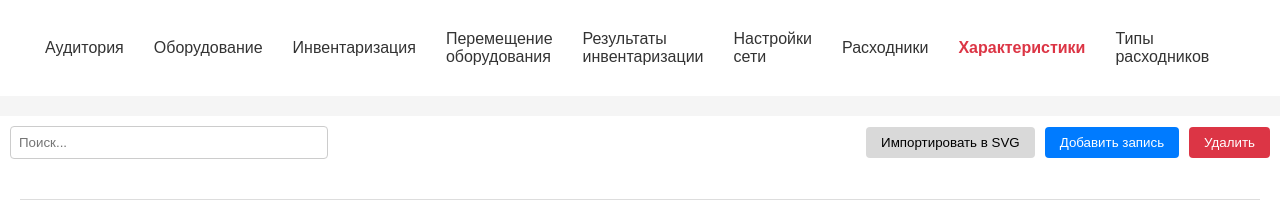
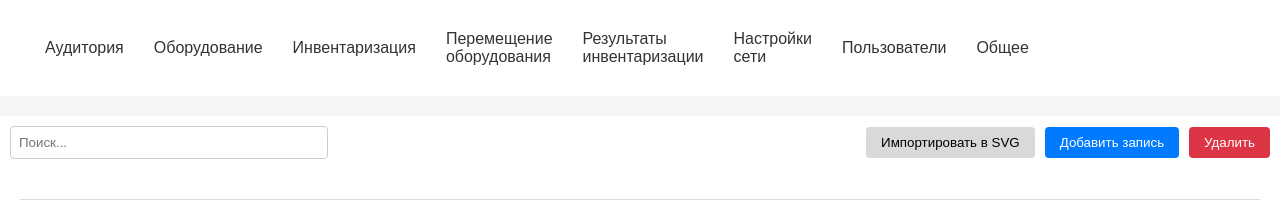
Before and after one commit to YarikTunev/Yp05, a PHP site: page /Pages/ConsumableCharacteristics.php in a window 1280 px wide; the page is wider, and only the part inside the window is pictured. Shown: the top 200 px of that part. Run offline with PHP 8.4, Linux system fonts and the light colour scheme; data comes from the database, SQL or seed files in the repository.

Commit message:
фикс

```diff
--- a/Pages/ConsumableCharacteristics.php
+++ b/Pages/ConsumableCharacteristics.php
@@ -18,9 +18,8 @@
         <a href="EquipmentMovie.php">Перемещение оборудования</a>
         <a href="InventoryResults.php">Результаты инвентаризации</a>
         <a href="NetworkSettings.php">Настройки сети</a>
-        <a href="Consumables.php">Расходники</a>
-        <a href="#" style="color: #dc3545; font-weight: bold;">Характеристики</a>
-        <a href="ConsumableTypes.php">Типы расходников</a>
+        <a href="Users.php">Пользователи</a>
+        <a href="General.php">Общее</a>
     </div>
     <div class="user">
         <p>Admin</p>
--- a/Pages/ConsumableTypes.php
+++ b/Pages/ConsumableTypes.php
@@ -17,9 +17,7 @@
         <a href="InventoryResults.php">Результаты инвентаризации</a>
         <a href="NetworkSettings.php">Настройки сети</a>
         <a href="Users.php">Пользователи</a>
-        <a href="Models.php">Модели</a>
-        <a href="Consumables.php">Расходники</a>
-        <a href="#" style="color: #dc3545; font-weight: bold;">Типы расходников</a>
+        <a href="General.php">Общее</a>
     </div>
     <div class="user">
         <p>Admin</p>
--- a/Pages/Consumables.php
+++ b/Pages/Consumables.php
@@ -17,10 +17,7 @@
         <a href="InventoryResults.php">Результаты инвентаризации</a>
         <a href="NetworkSettings.php">Настройки сети</a>
         <a href="Users.php">Пользователи</a>
-        <a href="Models.php">Модели</a>
-        <a href="#" style="color: #dc3545; font-weight: bold;">Расходники</a>
-        <a href="ConsumableCharacteristics.php">Характеристики</a>
-        <a href="ConsumableTypes.php">Типы расходников</a>
+        <a href="General.php">Общее</a>
     </div>
     <div class="user">
         <p>Admin</p>
--- a/Pages/Models.php
+++ b/Pages/Models.php
@@ -17,10 +17,7 @@
         <a href="InventoryResults.php">Результаты инвентаризации</a>
         <a href="NetworkSettings.php">Настройки сети</a>
         <a href="Users.php">Пользователи</a>
-        <a href="#" style="color: #dc3545; font-weight: bold;">Модели</a>
-        <a href="Consumables.php">Расходники</a>
-        <a href="ConsumableCharacteristics.php">Характеристики</a>
-        <a href="ConsumableTypes.php">Типы расходников</a>
+        <a href="General.php">Общее</a>
     </div>
     <div class="user">
         <p>Admin</p>
```
Also changed, not shown: Pages/General.php (+2 -8 lines).
